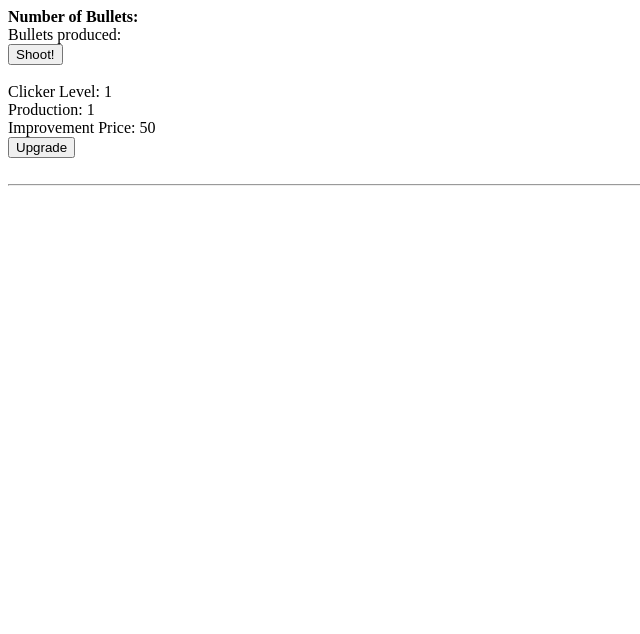
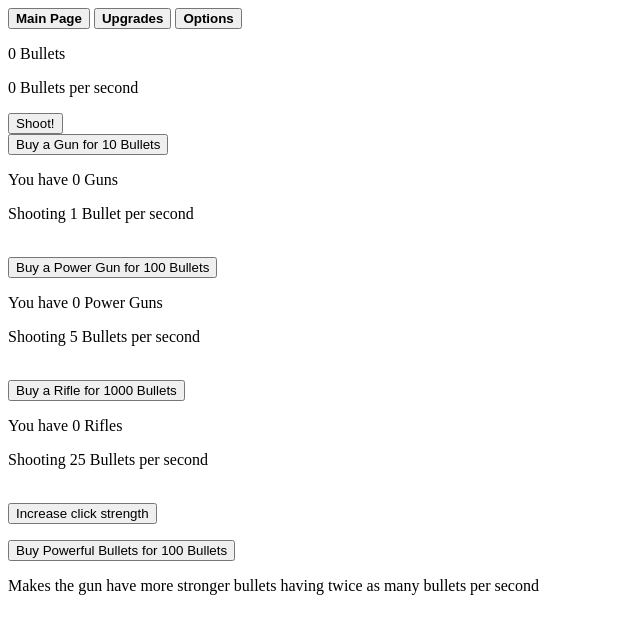
Before and after one commit to Ivy356/WeaponClicker, a plain HTML site: page index.html in a window 1280 px wide. Shown: the whole page, without its empty margins (0-640 px from the left). Drawn offline with Linux system fonts and the light colour scheme.

Commit message:
Update index.html

```diff
--- a/index.html
+++ b/index.html
@@ -1,17 +1,56 @@
 <html>
-	<body>
-		<b>Number of Bullets: <span id="bullets"></span></b><br>
-		Bullets produced: <span id="bullets_produced"></span><br>
-		<button onclick="clicker.click();">Shoot!</button><br><br>
-
-		Clicker Level: <span id="clicker_level"></span><br>
-		Production: <span id="clicker_productivity"></span><br>
-		Improvement Price: <span id="clicker_price"></span><br>
-		<button onclick="clicker.upgrade();">Upgrade</button><br><br>
-
-		<hr><br>
-		<span id="weapons"></span>
-
+	<head>
 		<script src="main.js"></script>
+		<link rel="stylesheet" type="text/css" href="style.css">
+		<title>Weapon Clicker</title>
+	</head>
+	<body onload="loadSave()">
+		<div class="tabs">
+			<button class="tablinks" onclick="openTab(event, 'Main')">
+				<b>Main Page</b>
+			</button>
+			<button class="tablinks" onclick="openTab(event, 'Upgrades');checkUpgrades()">
+				<b>Upgrades</b>
+			</button>
+			<button class="tablinks" onclick="openTab(event, 'Options')">
+				<b>Options</b>
+			</button>
+		</div>
+		<div id="Main" class="tabcontent">
+			<p id="bullets">0 Bullets </p>
+			<p id="bulletspersec">0 Bullets per second</p>
+			<button id="click" onmouseup="addBullets()">Shoot!</button>
+			<br>
+			<button id="gun" onclick="buyGun()">Buy a Gun for 10 Bullets</button>
+			<p id="gunAmmount">You have 0 Guns</p>
+			<p id="gunProduce">Shooting 1 Bullet per second</p>
+			<br>
+			<button id="powergun" onclick="buyPowerGun()">Buy a Power Gun for 100 Bullets</button>
+			<p id="powergunAmmount">You have 0 Power Guns</p>
+			<p id="powergunProduce">Shooting 5 Bullets per second</p>
+			<br>
+			<button id="rifle" onclick="buyRifle()">Buy a Rifle for 1000 Bullets</button>
+			<p id="rifleAmmount">You have 0 Rifles</p>
+			<p id="rifleProduce">Shooting 25 Bullets per second</p>
+			<br>
+		</div>
+		<div id="Upgrades" class="tabcontent">
+			<div id="clickUpgrades" class="upgrades">
+				<div id="clickStrength">
+					<button id="buyClickUpgrade" class="clickStrength" onclick="clickHarder()">Increase click strength</button>
+					<p id="clickCostDisplay" class="clickStrength"></p>
+				</div>
+			</div>
+			<div id="weaponUpgrades" class="upgrades">
+				<div id="gunupgrade">
+					<button id="upgradegun" class="gunupgrade" onclick="gunupgrade()">Buy Powerful Bullets for 100 Bullets</button>
+					<p class="gunupgrade">Makes the gun have more stronger bullets having twice as many bullets per second</p>
+				</div>
+			</div>
+		</div>
+		<div id="Options" class="tabcontent">
+			<div id="mainOptions">
+			</div>
+		</div>
 	</body>
 </html>
```
